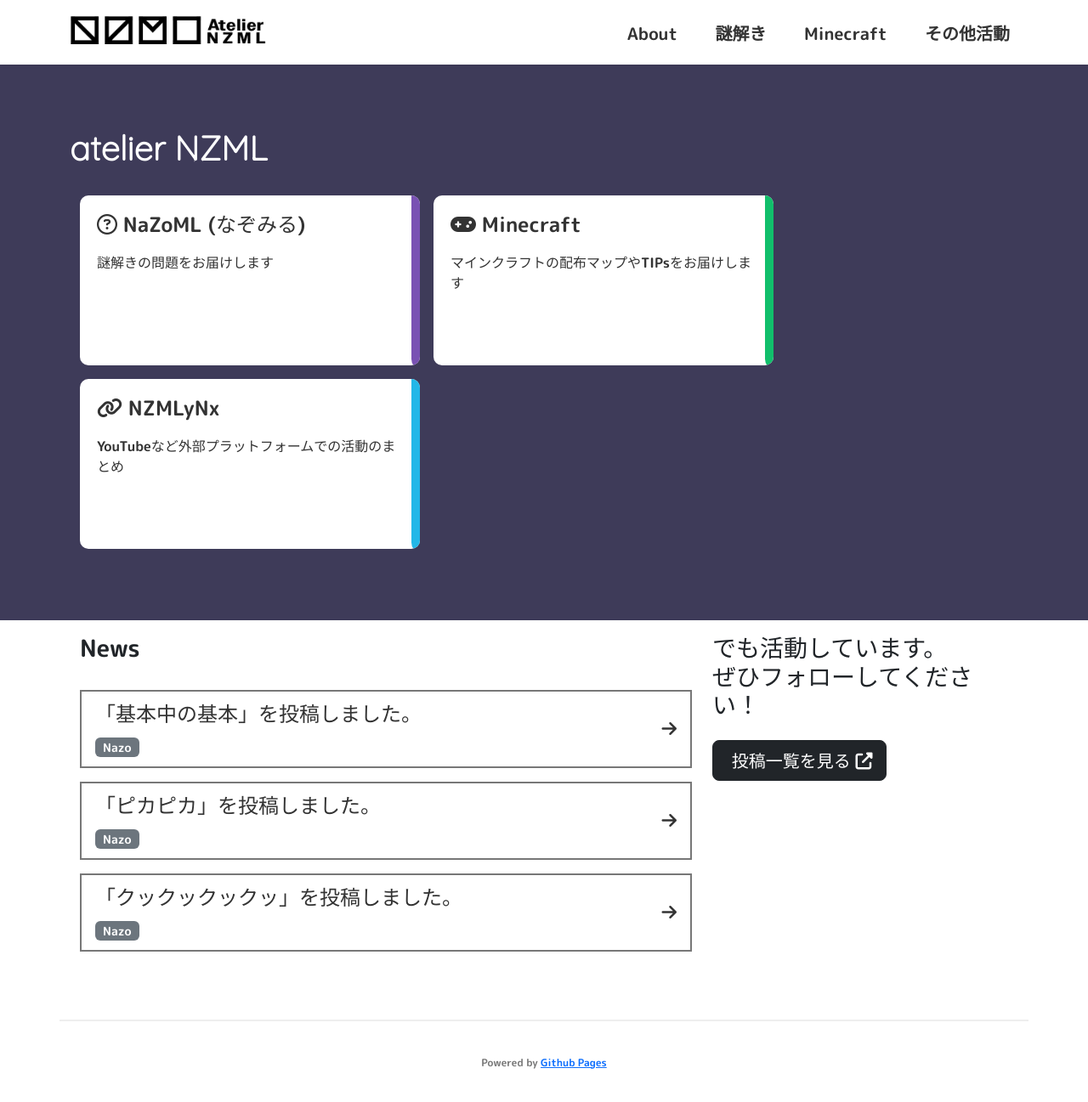
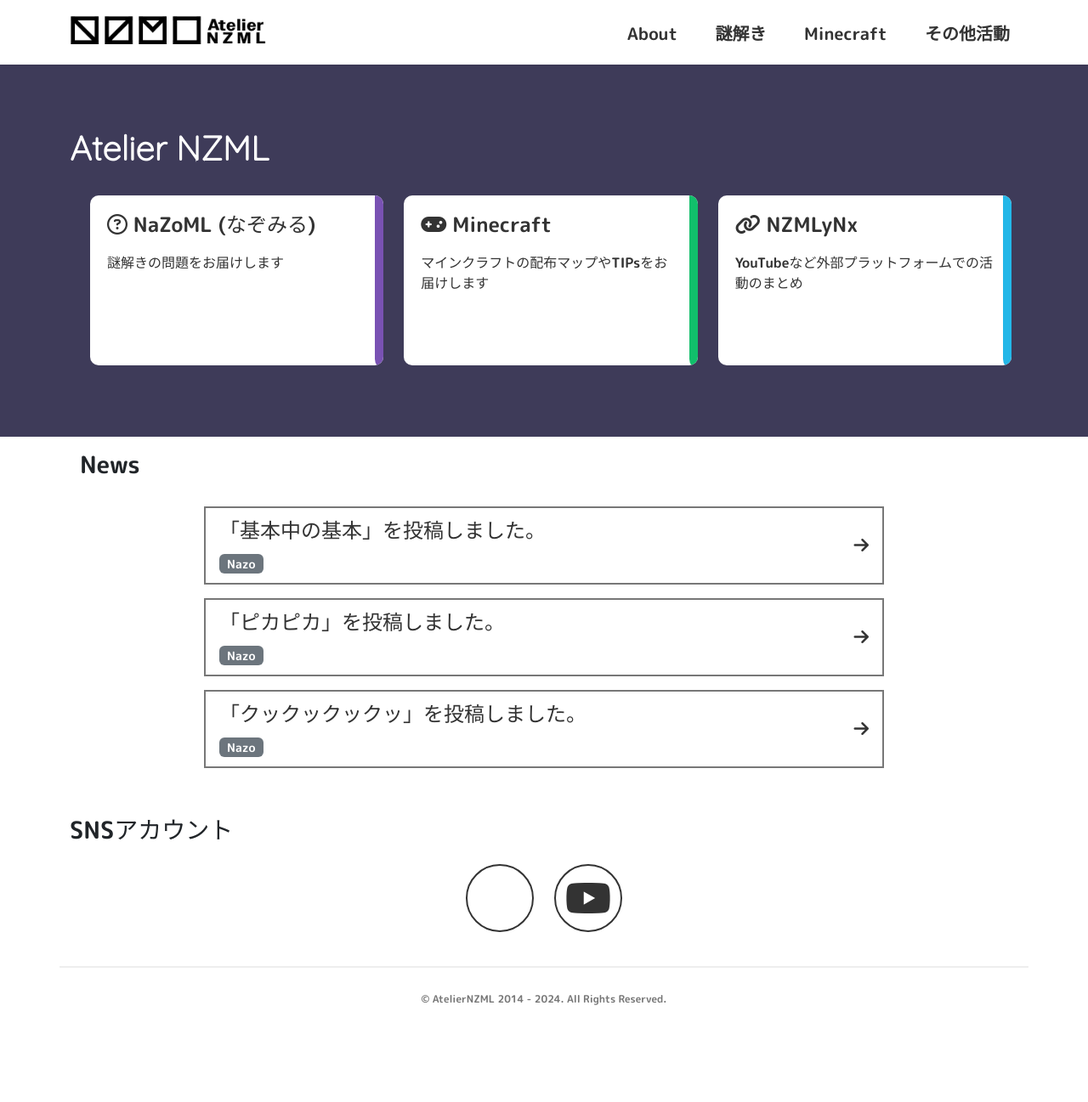
Before and after one commit to atelierNZML/ateliernzml.github.io, a Jekyll site: the page built from index.html, in a window 1280 px wide and 1300 px high. Shown: the top 1297 px of the window at 85% size. Built offline with Jekyll 4.4.1, drawn with Linux system fonts in a browser that asks for light colours.

Commit message:
update:レイアウト変更

```diff
--- a/_includes/footer.html
+++ b/_includes/footer.html
@@ -1,8 +1,23 @@
 <footer>
     <div class="site-footer container">
-        <div class="copyright text-center">
-            Powered by <a href="https://github.com/atelierNZML/atelier-nzml.github.io">Github Pages</a>
+        {% if page.menu == 'Home' %}
+        <div class="py-3 d-flex justify-content-center">
+            <div class="copyright text-center">
+                ©︎  AtelierNZML 2014 - <span id="thisYear"></span>. All Rights Reserved.
+            </div>
+
         </div>
+        {% else %}
+        <div class="py-3 d-flex justify-content-between row">
+            <div class="copyright d-flex align-items-end col-12 col-md-6">
+                ©︎  AtelierNZML 2014 - <span id="thisYear"></span>. All Rights Reserved.
+            </div>
+            <div class="d-flex justify-content-end col-12 col-md-6 mt-1">
+                <a href="https://twitter.com/atelier_nzml" class="platform-btn btn-sm twitter-x fa-2x" target="_blank" rel="noopener noreferrer"><i class="fa-brands fa-x-twitter"></i></a>
+                <a href="https://www.youtube.com/@AtelierNZML" class="platform-btn btn-sm youtube fa-2x" target="_blank" rel="noopener noreferrer"><i class="fa-brands fa-youtube"></i></a>
+            </div>
+        </div>
+        {% endif %}
     </div>
 </footer>
 
@@ -12,19 +27,3 @@
 {% for javascript in page.javascript %}
 <script src="/assets/js/{{javascript}}"></script>
 {% endfor %}
-
-{% if site.analytics.google.tracking_id %}
-<!-- Google Analytics -->
-<div style="display:none">
-    <script>
-        (function(i,s,o,g,r,a,m){i['GoogleAnalyticsObject']=r;i[r]=i[r]||function(){
-                    (i[r].q=i[r].q||[]).push(arguments)},i[r].l=1*new Date();a=s.createElement(o),
-                m=s.getElementsByTagName(o)[0];a.async=1;a.src=g;m.parentNode.insertBefore(a,m)
-        })(window,document,'script','//www.google-analytics.com/analytics.js','ga');
-
-        ga('create', '{{ site.analytics.google.tracking_id }}', 'auto');
-        ga('send', 'pageview');
-
-    </script>
-</div>
-{% endif %}
--- a/_includes/header.html
+++ b/_includes/header.html
@@ -1,5 +1,5 @@
 <header class="site-header py-1 py-md-2">
-    <div class="container d-flex justify-content-between">
+    <div class="container-lg d-flex justify-content-between">
         <div>
             <a id="site-header-brand" href="/" title="{{ site.name }}">
                 <img src="/assets/images/header-logo.png" class="header-logo" />
--- a/assets/css/common.css
+++ b/assets/css/common.css
@@ -208,12 +208,11 @@
 /** Footer **/
 .site-footer{
     position:relative;
-    margin-top:40px;
-    padding:40px 0;
     font-size:12px;
     line-height:1.5;
     color:#777;
-    border-top:2px solid #eee
+    border-top:2px solid #eee;
+    padding-top: 12px;
 }
 
 
@@ -399,3 +398,25 @@
     background-color: #23B7E8 !important;
     color: #fff;
 }
+
+.platform-btn {
+    color: #333;
+    border: 2px solid #333;
+    border-radius: 50%;
+    width: 80px;
+    height: 80px;
+    display: flex;
+    justify-content: center;
+    align-items: center;
+    text-decoration: none;
+    margin: 0 12px;
+}
+.platform-btn:hover {
+    background-color: #333;
+    color: #fff;
+}
+
+.platform-btn.btn-sm {
+    width: 50px;
+    height: 50px;
+}
--- a/assets/css/link-card.css
+++ b/assets/css/link-card.css
@@ -1,10 +1,12 @@
 @import url("https://fonts.googleapis.com/css?family=Poppins:100,100i,200,200i,300,300i,400,400i,500,500i,600,600i,700,700i,800,800i,900,900i&subset=devanagari,latin-ext");
 @import url('https://fonts.googleapis.com/css2?family=Quicksand:wght@300&family=Roboto:wght@900&family=Vollkorn&display=swap');
+
 
 .link-card {
   border-radius: 10px;
   filter: drop-shadow(0 5px 10px 0 #ffffff);
-  width: 400px;
+  max-width: 400px;
+  width: 100%;
   height: 200px;
   background-color: #ffffff;
   padding: 20px;
@@ -56,3 +58,7 @@
 .link-card p{
     padding: 10px 0;
 }
+
+.decoration-none {
+  text-decoration: none;
+}
--- a/assets/js/minecraft-post.js
+++ b/assets/js/minecraft-post.js
@@ -1,4 +1,4 @@
 $(function() {
-    console.log('ok')
+    // console.log('ok')
 
 })
--- a/assets/js/minecraft.js
+++ b/assets/js/minecraft.js
@@ -152,8 +152,6 @@
             break;
         }
     };
-    console.log(post.difficulty)
-    console.log([difficulty_condition, players_condition, keyword_condition])
 
     return difficulty_condition && players_condition && keyword_condition;
 }
--- a/assets/js/nazo-post.js
+++ b/assets/js/nazo-post.js
@@ -1,3 +1,3 @@
 $(function() {
-    console.log('ok');
+    // console.log('ok');
 })
--- a/assets/js/script.js
+++ b/assets/js/script.js
@@ -25,8 +25,15 @@
  });
 };
 
+var setYear = function () {
+    const now = new Date();
+    const year = now.getFullYear();
+    $('#thisYear').text(year);
+}
+
 $( document ).ready(function() {
     windowScroll();
+    setYear();
     let fragment = window.location.hash;
     if (fragment == '#en') {
         $('.show-in-ja').hide();
--- a/index.html
+++ b/index.html
@@ -2,33 +2,46 @@
 layout: default
 title: Atelier NZML
 menu: Home
-css: ['index.css', 'link-card.css']
+css: ['common.css', 'index.css', 'link-card.css']
 ---
 <section class="jumbotron-wrapper">
     <div class="jumbotron-img">
         <div class="jumbotron">
             <div class="container">
-                <h1 class="fw-bold"><span style="font-family: 'Quicksand'">atelier NZML</span> </h1>
+                <h1 class="fw-bold"><span style="font-family: 'Quicksand'">Atelier NZML</span> </h1>
                 <div class="links p-3">
                     <div class="row">
-                        <a href="/nazoml" class="link-card">
+                        <div class="col-12 col-md-4">
+                            <a href="/nazoml" class="decoration-none">
+                                <div class="link-card">
                                     <h4><i class="fa-regular fa-circle-question"></i>&nbsp;NaZoML (なぞみる)</h4>
                                     <p>
                                         謎解きの問題をお届けします
                                     </p>
+                                </div>
+
                             </a>
-                        <a href="/minecraft" class="link-card minecraft">
+                        </div>
+                        <div class="col-12 col-md-4">
+                            <a href="/minecraft" class="decoration-none">
+                                <div class="link-card minecraft">
                                     <h4><i class="fa-solid fa-gamepad"></i>&nbsp;Minecraft</h4>
                                     <p>
                                         マインクラフトの配布マップやTIPsをお届けします
                                     </p>
+                                </div>
                             </a>
-                        <a href="/nzmlynx" class="link-card nzmlynx">
+                        </div>
+                        <div class="col-12 col-md-4">
+                            <a href="/nzmlynx" class="decoration-none">
+                                <div class="link-card nzmlynx">
                                     <h4><i class="fa-solid fa-link"></i>&nbsp;NZMLyNx</h4>
                                     <p>
                                         YouTubeなど外部プラットフォームでの活動のまとめ
                                     </p>
+                                </div>
                             </a>
+                        </div>
                     </div>
                 </div>
             </div>
@@ -39,11 +52,11 @@
 <section id="recentNews" class="content py-3 recent-news">
     <div class="container d-flex justify-content-center">
         <div class="row w-100">
-            <div class="col-12 col-md-8">
+            <div class="col-12">
                 <h3>News</h3>
                 <div class="py-3">
                     {% for post in site.posts limit: 3 %}
-                    <div class="d-flex justify-content-start">
+                    <div class="d-flex justify-content-center">
                         <a href="{{ post.url }}" class="news-item d-block">
                         <div class="justify-content-between align-items-center d-flex">
                             <div class="news-title">
@@ -61,14 +74,17 @@
                     {% endfor %}
                 </div>
             </div>
-            <div class="col-12 col-md-4">
-                <h3>
-                    <i class="fa-brands fa-x-twitter"></i>でも活動しています。<br>
-                    ぜひフォローしてください！
-                </h3>
-                <div class="py-3">
-                    <a href="https://twitter.com/atelier_nzml" class="btn btn-dark btn-lg" target="_blank" rel="noopener noreferrer"><i class="fa-brands fa-x-twitter"></i> 投稿一覧を見る <i class="fa-solid fa-up-right-from-square"></i></a>
         </div>
+    </div>
+</section>
+
+<section class="content py-3 sns-account">
+    <div class="container mb-2">
+        <h3>SNSアカウント</h3>
+        <div class="">
+            <div class="py-3 d-flex justify-content-center">
+                <a href="https://twitter.com/atelier_nzml" class="platform-btn twitter-x fa-3x" target="_blank" rel="noopener noreferrer"><i class="fa-brands fa-x-twitter"></i></a>
+                <a href="https://www.youtube.com/@AtelierNZML" class="platform-btn youtube fa-3x" target="_blank" rel="noopener noreferrer"><i class="fa-brands fa-youtube"></i></a>
             </div>
         </div>
     </div>
```
Also changed, not shown: nazoml.html (+1 -21 lines). Lines whose indentation alone changed are shown as unchanged.
